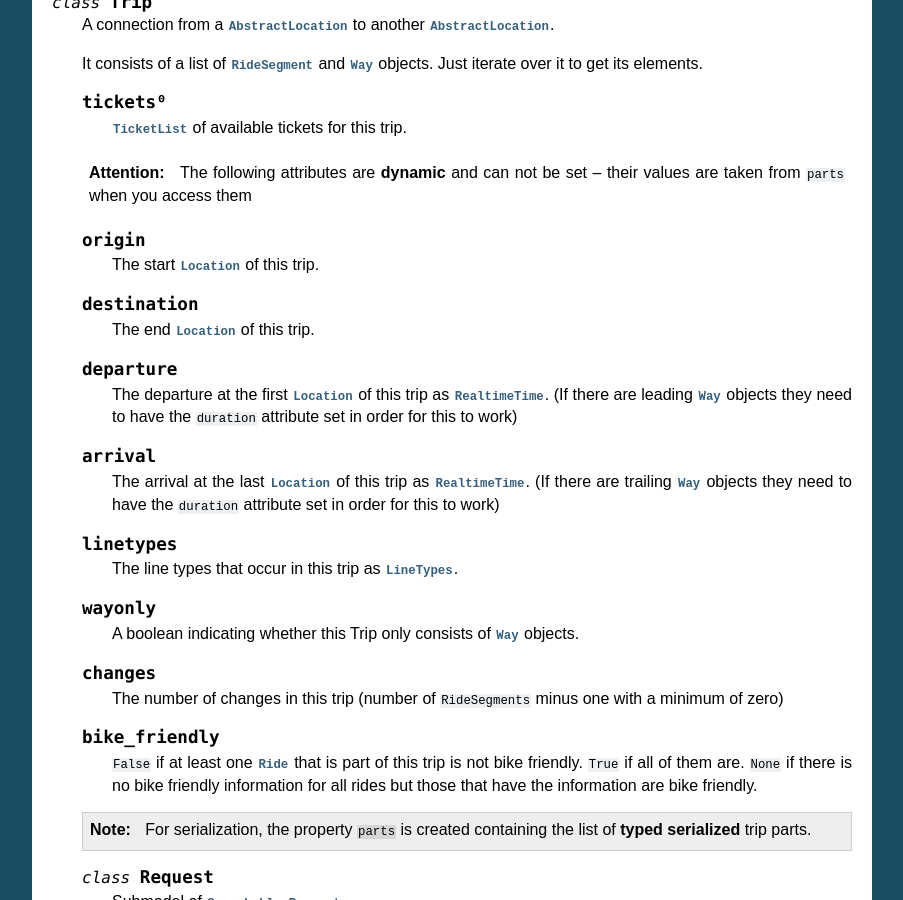
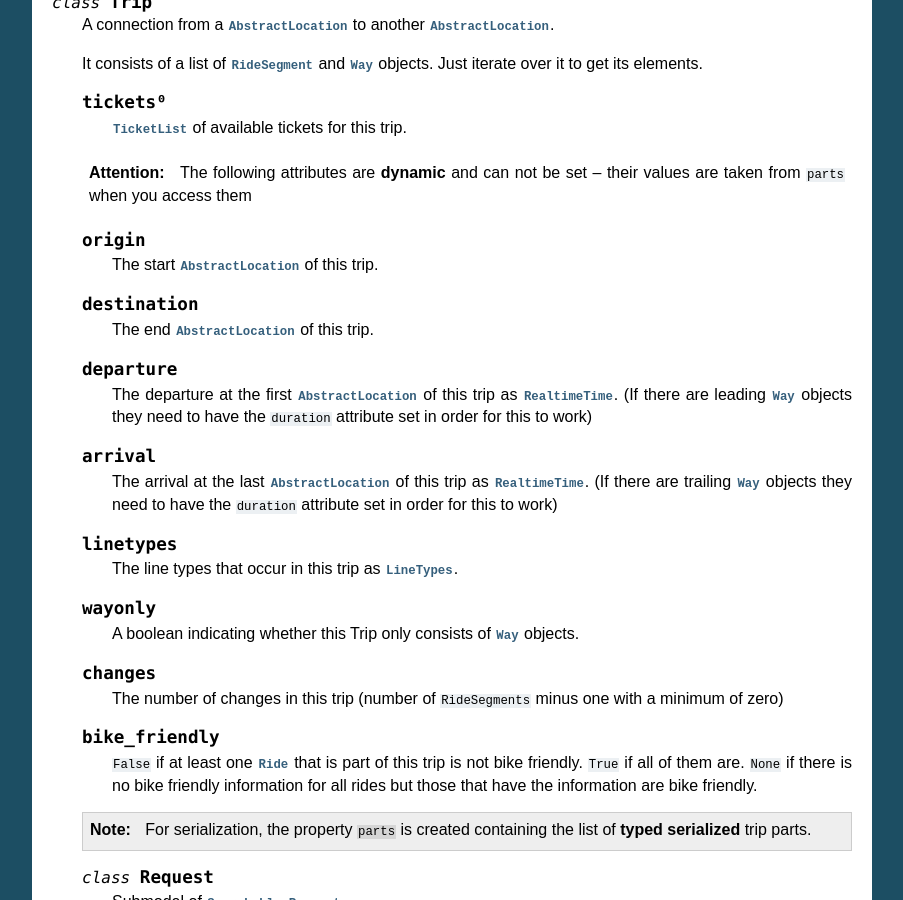
Before and after one commit to codingcatgirl/choo, a Sphinx documentation site: the page built from docs/transit/models.rst, in a window 1280 px wide and 900 px high, scrolled down 6432 px. Shown: the whole window, without its empty margins (198-1101 px from the left). Built offline with Sphinx 7.4.7, drawn with Linux system fonts in a browser that asks for light colours.

Commit message:
abstract location :)

```diff
--- a/docs/transit/models.rst
+++ b/docs/transit/models.rst
@@ -391,19 +391,19 @@ Submodel of :py:class:`Searchable`.
 
     .. attribute:: origin
 
-        The start :py:class:`Location` of this trip.
+        The start :py:class:`AbstractLocation` of this trip.
 
     .. attribute:: destination
 
-        The end :py:class:`Location` of this trip.
+        The end :py:class:`AbstractLocation` of this trip.
 
     .. attribute:: departure
 
-        The departure at the first :py:class:`Location` of this trip as :py:class:`RealtimeTime`. (If there are leading :py:class:`Way` objects they need to have the ``duration`` attribute set in order for this to work)
+        The departure at the first :py:class:`AbstractLocation` of this trip as :py:class:`RealtimeTime`. (If there are leading :py:class:`Way` objects they need to have the ``duration`` attribute set in order for this to work)
 
     .. attribute:: arrival
 
-        The arrival at the last :py:class:`Location` of this trip as :py:class:`RealtimeTime`. (If there are trailing :py:class:`Way` objects they need to have the ``duration`` attribute set in order for this to work)
+        The arrival at the last :py:class:`AbstractLocation` of this trip as :py:class:`RealtimeTime`. (If there are trailing :py:class:`Way` objects they need to have the ``duration`` attribute set in order for this to work)
 
     .. attribute:: linetypes
 
```
